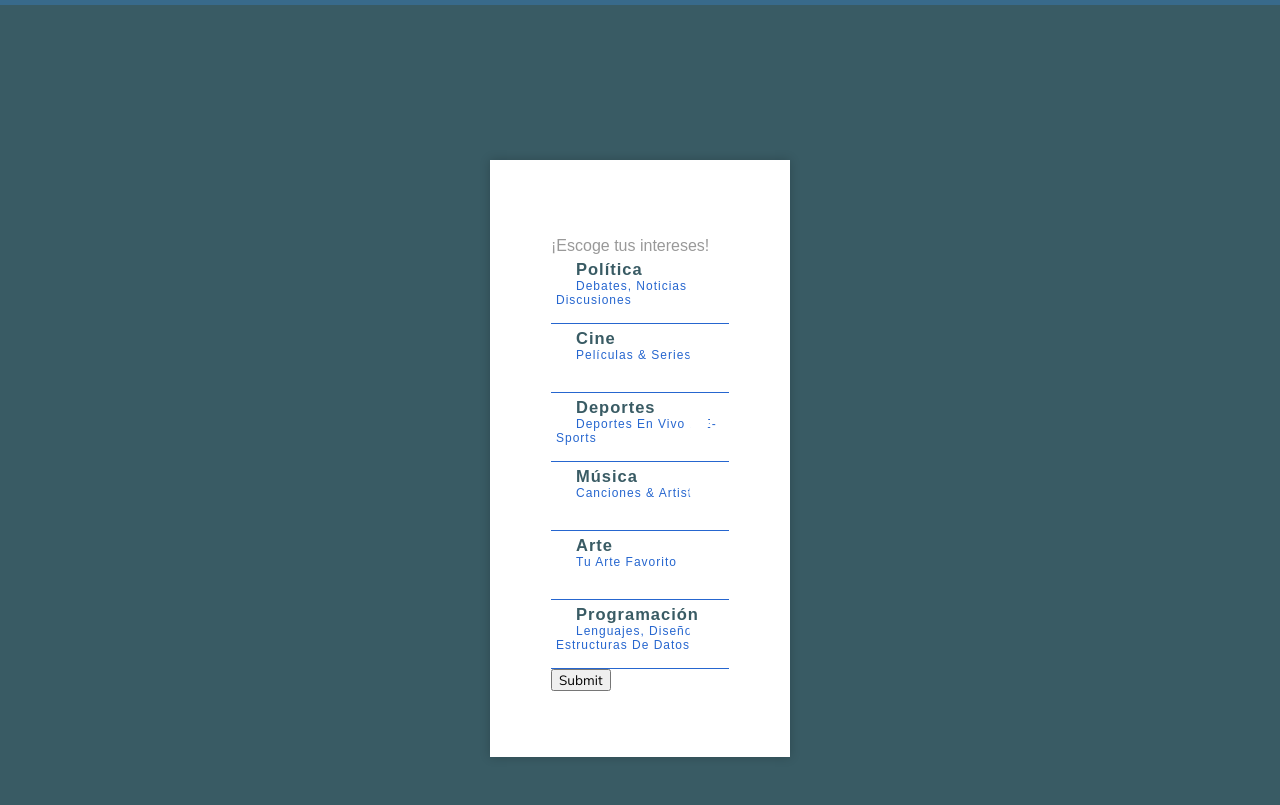
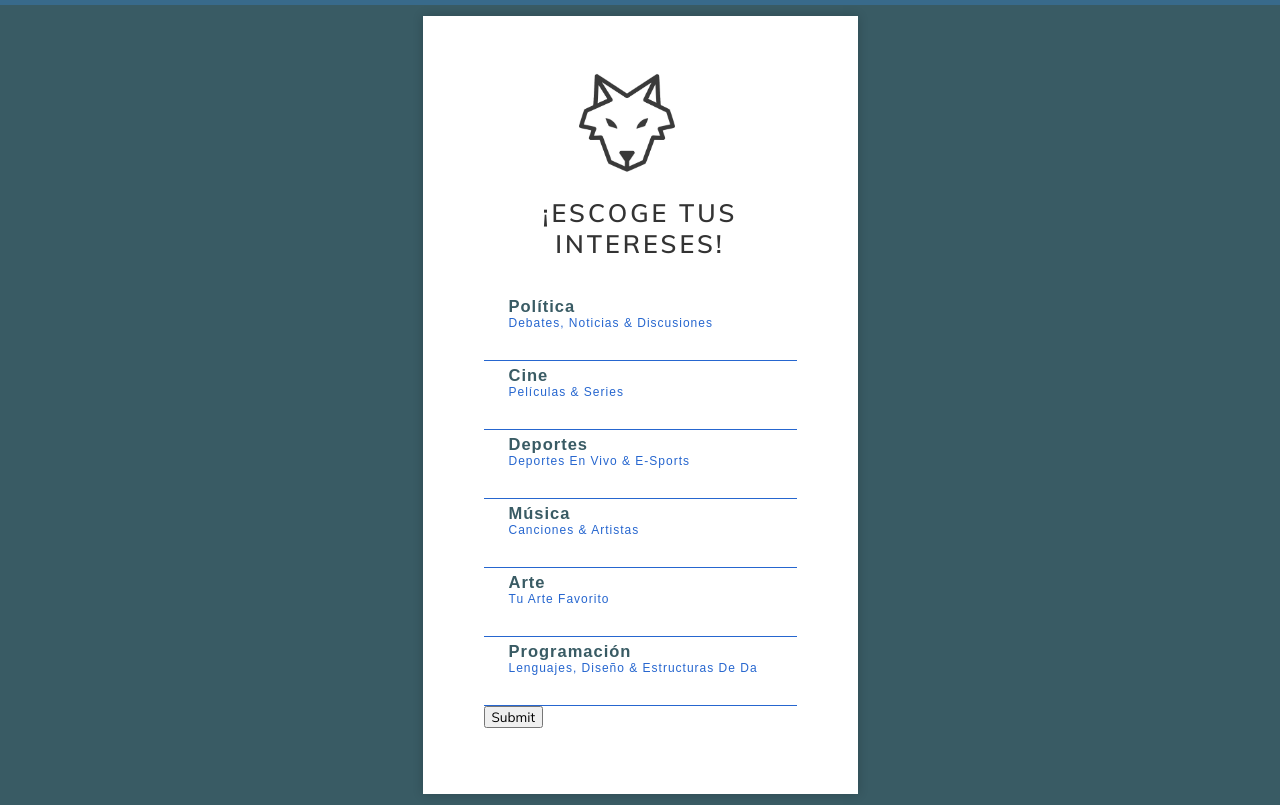
Before and after one commit to nickolasnolte1/Proyecto-Estructura-de-Datos-2.0, a Flask app: page /categories in a window 1280 px wide. Before the commit the page ends 757 px from the top, so only its background shows below. Run offline with Flask 2, Linux system fonts and the light colour scheme; some libraries are stand-ins or nearby versions.

Commit message:
Update categories.html

```diff
--- a/templates/categories.html
+++ b/templates/categories.html
@@ -3,7 +3,7 @@
 <head>
 
 
-    <!-- LINEARICONS -->
+        <!-- LINEARICONS -->
     <link rel="stylesheet" href="/static/fonts/linearicons/style.css">
 
     <!-- STYLE CSS -->
@@ -121,14 +121,18 @@
    </style>
    <link  rel="stylesheet" href = "{{csss}}">
 
+
 </head>
 <body>
-        <div class="tasks">
-        <form method="post">
-            <!-- title -->
-            <div class="font1">¡Escoge tus intereses!</div>
-            <!-- task 1 -->
-            <input id='label-1' type='checkbox' name="1" value="1"/>
+
+
+
+    <div class="wrapper">
+        <div class="inner">
+            <form action="">
+                <img src="/static/images/wolf1.png" alt="" id="logo1">
+                <h3>¡Escoge tus intereses!</h3>
+                <input id='label-1' type='checkbox' name="1" value="1"/>
             <label for='label-1'>
             <h2>Política
                 <span>Debates, Noticias &amp; Discusiones</span>
@@ -170,7 +174,7 @@
             </h2>
             </label>
             <input type="submit">
-        </form>
+            </form>
         </div>
-</body>
-</html>
+
+    </div>
```
